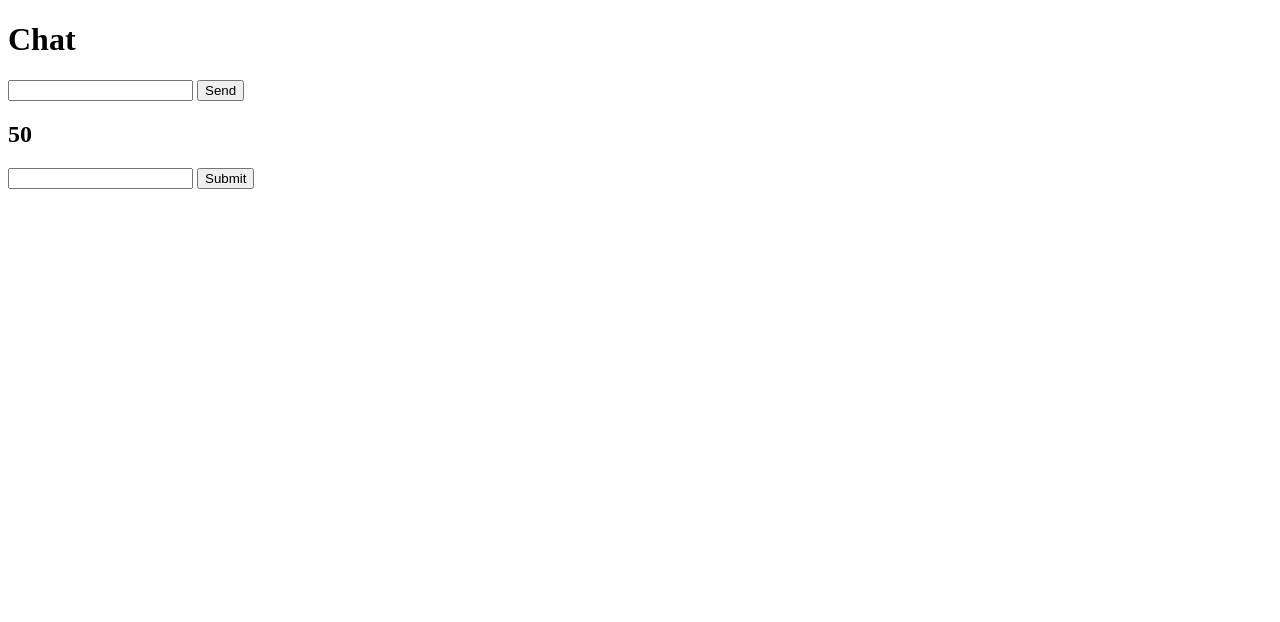
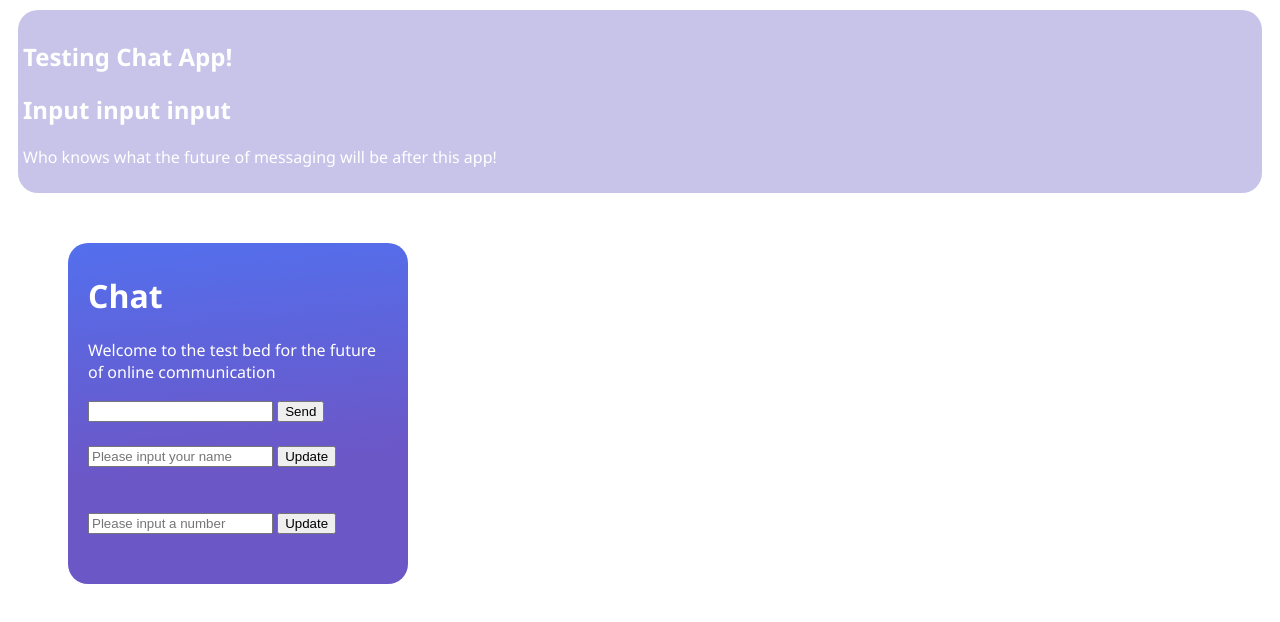
Before and after one commit to christopherbarber4-ai/chat-system, a website: page index.html in a window 1280 px wide. Drawn offline with nearby package versions, Linux system fonts and the light colour scheme; no server answers.

Commit message:
added abillity to store userName

```diff
--- a/index.html
+++ b/index.html
@@ -5,28 +5,46 @@
     <meta charset="UTF-8">
     <meta name="viewport" content="width=device-width, initial-scale=1.0">
     <title>Document</title>
+    <link rel="stylesheet" href="/ui.css">
+
 </head>
 
 <body>
-    <h1> Chat</h1>
 
-    <ul id ="messages"> </ul>
+    <div class="container">
+        <nav>
+            <h1>Testing Chat App! </h1>
+            <h2>Input input input</h2>
+            <p> Who knows what the future of messaging will be after this app!</p>
+        </nav>
 
-    <form id="form">
-        <input id="input" autocomplete="off" />
-        <button> Send </button>
+        <div class="maincontent">
+            <h1> Chat</h1>
+            <p> Welcome to the test bed for the future of online communication</p>
 
-    </form>
+            <ul id="messages"> </ul>
 
-    <h2 id="health">
-        50
-    </h2>
+            <form id="form">
+                <input id="input" autocomplete="off" />
+                <button> Send </button>
 
-    <form id="name">
-        <input id="nameinput"/>
-        <button>Submit</button>
+            </form>
+            <br>
 
-    </form>
+            <input id="namedata" placeholder="Please input your name" />
+            <button id="namebutton" type="button"> Update </button>
+
+            <div>
+                <br> <br>
+                <input id="numData" placeholder="Please input a number" />
+                <button id="numButton" type="button"> Update </button>
+            </div>
+
+
+
+        </div>
+
+    </div>
 
     <script src="/socket.io/socket.io.js"></script>
 
@@ -35,21 +53,47 @@
         const form = document.getElementById("form");
         const input = document.getElementById("input");
         const messages = document.getElementById("messages");
+        const getnamebutton = document.getElementById("namebutton");
+        const getnamedata = document.getElementById("namedata");
+
+        const getNumButton = document.getElementById("numButton");
+        const getNumData = document.getElementById("numData");
+
+        getNumButton.addEventListener("click", ()=>{
+            let numEntered = (Math.floor(Math.random()*getNumData.value));
+            console.log(numEntered);
+            getNumButton.insertAdjacentHTML("afterend", `<br>You rolled : ${numEntered} </div>`);
+            socket.emit("numUpdate", numEntered);
+
+        })
 
 
-        form.addEventListener("Submit", (e) => {
+
+        getnamebutton.addEventListener("click", () => {
+            let nameEntered = getnamedata.value;
+            console.log(`Your name is: ${nameEntered}`);
+            getnamebutton.insertAdjacentHTML("afterend", `<div>  Your name is: ${nameEntered} </div>`);
+            socket.emit("nameUpdate", nameEntered);
+
+        });
+
+        form.addEventListener("submit", (e) => {
             e.preventDefault();
             const text = input.value.trim();
             if (!text) return;
-            socket.emit("chat:send", text + " hello this is text");
+            socket.emit("messageSend", text);
             input.value = "";
         });
 
-        socket.on("chat:message", (text) => {
+        socket.on("messageSend", (text) => {
             const li = document.createElement("li");
-            li.textContent = socket.id + " says: " + text;
+            li.textContent = text;
             messages.appendChild(li);
         });
+
+
+
+
 
     </script>
 
--- /dev/null
+++ b/public/ui.css
@@ -0,0 +1,38 @@
+body{
+    font-family: 'Segoe UI', Tahoma, Geneva, Verdana, sans-serif;
+
+    color: white;
+}
+
+
+
+nav{
+    background-color: rgba(126, 117, 204, 0.432);
+    padding: 10px 0px 25px 5px;
+    border-radius: 20px;
+
+}
+nav p{
+    padding: 0px;
+    margin: 0px;
+    border: 0px;
+
+}
+
+
+.container{
+
+
+    margin: 10px;
+}
+
+.maincontent{
+    background-color: rgba(126, 117, 204, 0.432);
+    align-content: center;
+    margin: 50px;
+    width: 300px;
+    border-radius: 20px;
+    padding: 10px 20px 50px;
+background: #536fed;
+background: linear-gradient(175deg,rgba(83, 111, 237, 1) 0%, rgba(108, 87, 199, 1) 64%);
+}
```
Also changed, not shown: server.js (+16 -6 lines).
